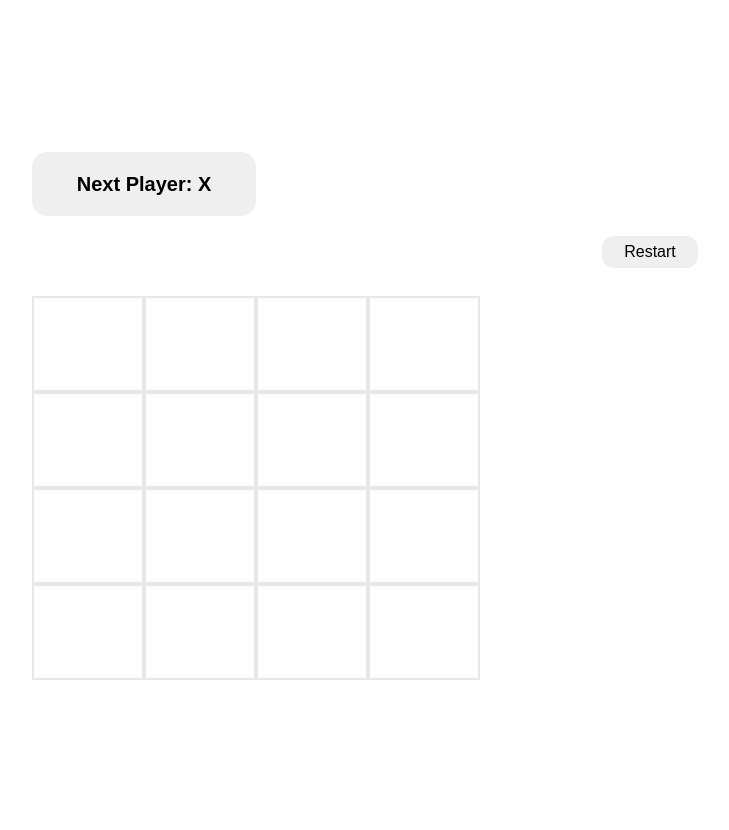
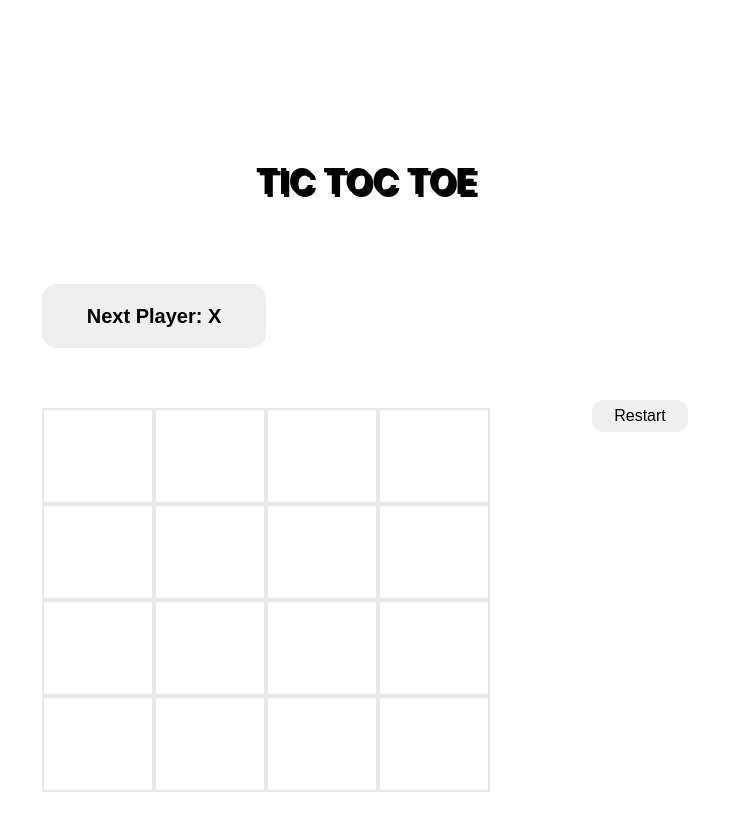
Before and after one commit to preetiAmb/tic-toc-toe, a React (Create React App) app: page / in a window 1280 px wide. Shown: the top 830 px of the page, without its empty margins (274-1003 px from the left). Before the commit the page ends 800 px from the top, so only its background shows below. Built offline with nearby package versions, Linux system fonts and the light colour scheme.

Commit message:
Feat/ added title with styling

```diff
--- /dev/null
+++ b/src/App-Style.tsx
@@ -0,0 +1,11 @@
+import styled from 'styled-components';
+
+export const Title = styled.h2`
+  text-align: center;
+  text-transform: uppercase;
+  font-size: 35px;
+  color: black;
+  margin-top: 10rem;
+  margin-bottom: -4rem;
+  text-shadow: 3px 3px;
+`;
--- a/src/App.css
+++ /dev/null
@@ -1,38 +0,0 @@
-.App {
-  text-align: center;
-}
-
-.App-logo {
-  height: 40vmin;
-  pointer-events: none;
-}
-
-@media (prefers-reduced-motion: no-preference) {
-  .App-logo {
-    animation: App-logo-spin infinite 20s linear;
-  }
-}
-
-.App-header {
-  background-color: #282c34;
-  min-height: 100vh;
-  display: flex;
-  flex-direction: column;
-  align-items: center;
-  justify-content: center;
-  font-size: calc(10px + 2vmin);
-  color: white;
-}
-
-.App-link {
-  color: #61dafb;
-}
-
-@keyframes App-logo-spin {
-  from {
-    transform: rotate(0deg);
-  }
-  to {
-    transform: rotate(360deg);
-  }
-}
--- a/src/App.tsx
+++ b/src/App.tsx
@@ -1,11 +1,13 @@
 import React from 'react';
 import Game from './components/Game';
-
-import './App.css';
+import { Title } from './App-Style';
 
 function App() {
   return (
-   <div><Game /></div>
+   <div>
+     <Title>Tic toc toe</Title>
+     <Game />
+   </div>
   );
 }
 
--- a/src/components/Board.tsx
+++ b/src/components/Board.tsx
@@ -7,6 +7,7 @@ type BoardProps = {
   board: BoardState;
   onClick: (square: number) => void;
 };
+
 export function Board({ board, onClick }: BoardProps) {
   const createProps = (square: number): SquareProps => {
     return {
@@ -14,6 +15,7 @@ export function Board({ board, onClick }: BoardProps) {
       onClick: () => onClick(square),
     };
   };
+
   return (
     <Column gap={0}>
       <Row gap={0}>
--- a/src/components/Game-Style.tsx
+++ b/src/components/Game-Style.tsx
@@ -10,7 +10,6 @@ export const Container = styled.div`
 `;
 
 export const Player = styled.button`
-  margin-top: 2rem;
   font-size: 20px;
   font-weight: bold;
   max-width: 14rem;
--- a/src/components/Game.tsx
+++ b/src/components/Game.tsx
@@ -17,8 +17,8 @@ function Game() {
 
   return (
     <Container>
-        <Row gap={80}>
-        <Column gap={80}>
+        <Row gap={60}>
+        <Column gap={60}>
             <Player>{
             winner
                 ? `Winner: ${winner}`
--- a/tsconfig.json
+++ b/tsconfig.json
@@ -18,7 +18,7 @@
     "resolveJsonModule": true,
     "isolatedModules": true,
     "noEmit": true,
-    "jsx": "react-jsx"
+    "jsx": "react"
   },
   "include": [
     "src"
```
Also changed, not shown: 1 other file (tests, documents, lock files or other folders).
